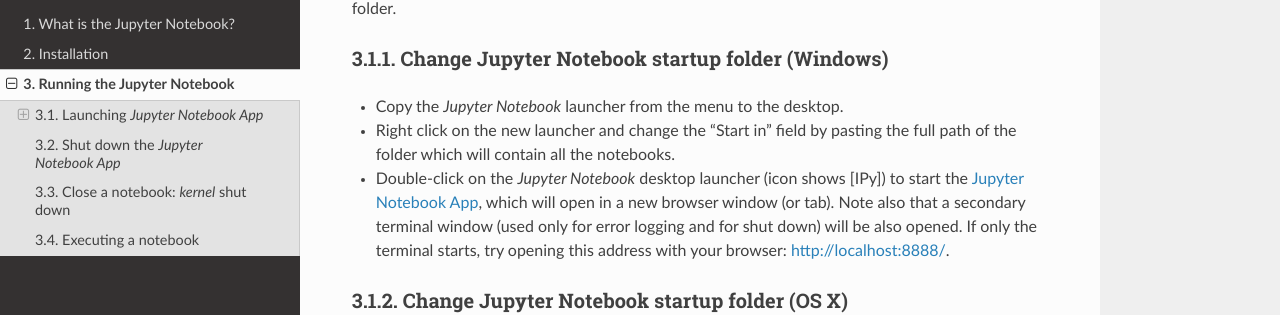
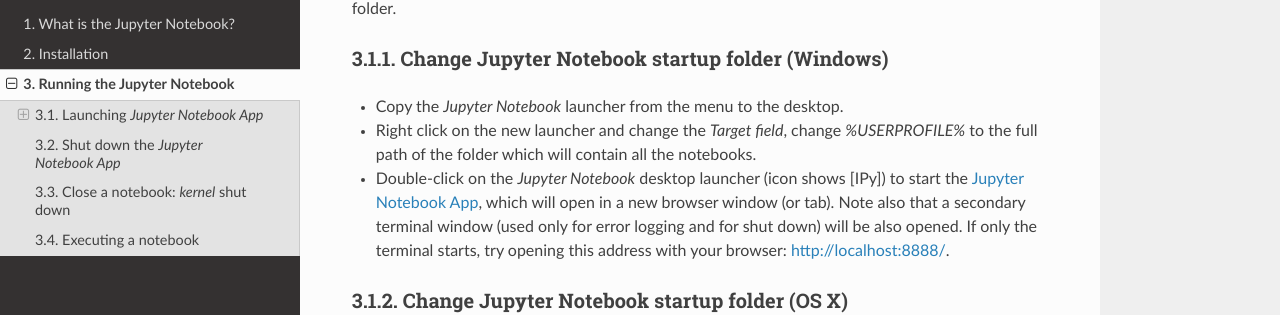
Before and after one commit to tritemio/jupyter_notebook_beginner_guide, a Sphinx documentation site: the page built from docs/execute.rst, in a window 1280 px wide and 900 px high, scrolled down 437 px. Shown: the part 137-452 px from the top of the window. Built offline with Sphinx 7.4.7 and the Read the Docs theme 2.0.0, drawn with Linux system fonts in a browser that asks for light colours.

Commit message:
Update Change Jupyter Notebook startup folder(Win)
http://jupyter-notebook-beginner-guide.readthedocs.io/en/latest/execute.html#change-jupyter-notebook-startup-folder-windows doesn't work on WIN10 64bit Anaconda3.Follow this answer https://stackoverflow.com/a/44104736/1278112 I got it right.Sorry,if the formatting is not as your desired.

```diff
--- a/docs/execute.rst
+++ b/docs/execute.rst
@@ -30,7 +30,7 @@
 
 - Copy the *Jupyter Notebook* launcher from the menu to the desktop.
 
-- Right click on the new launcher and change the "Start in" field by pasting
+- Right click on the new launcher and change the `Target field`, change *%USERPROFILE%* to
   the full path of the folder which will contain all the notebooks.
 
 - Double-click on the *Jupyter Notebook* desktop launcher (icon shows [IPy]) to start the
```
